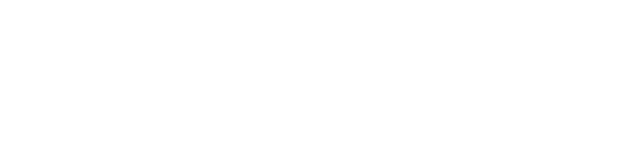
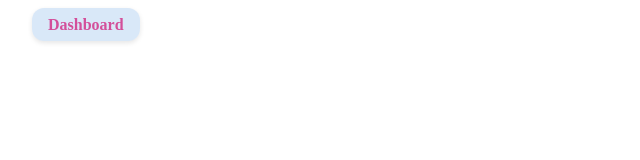
Before and after one commit to kerabram/Saved-Rebel-Cause-Front-End, a plain HTML site: page submission.html in a window 1280 px wide. Shown: the whole page, without its empty margins (0-640 px from the left). Drawn offline with Linux system fonts and the light colour scheme.

Commit message:
almost done with html &css

```diff
--- a/submission.html
+++ b/submission.html
@@ -0,0 +1,21 @@
+<!DOCTYPE html>
+<html lang="en">
+<head>
+    <meta charset="UTF-8">
+    <meta name="viewport" content="width=device-width, initial-scale=1.0">
+ <link rel="stylesheet" href="/styles.css">
+    <script defer src="scripts.js"></script>
+    <title>Submit Protest Info </title>
+</head>
+<body>
+    <header>
+        <nav class="navbar">
+        <ul class="nav-left">
+          <li><a class="nav-btn" href="">Dashboard</a></li>
+        </ul>
+        </nav>
+    </header>
+
+
+</body>
+</html>
```
Also changed, not shown: aboutus.html (+1 -1 lines), dashboard.html (added).
